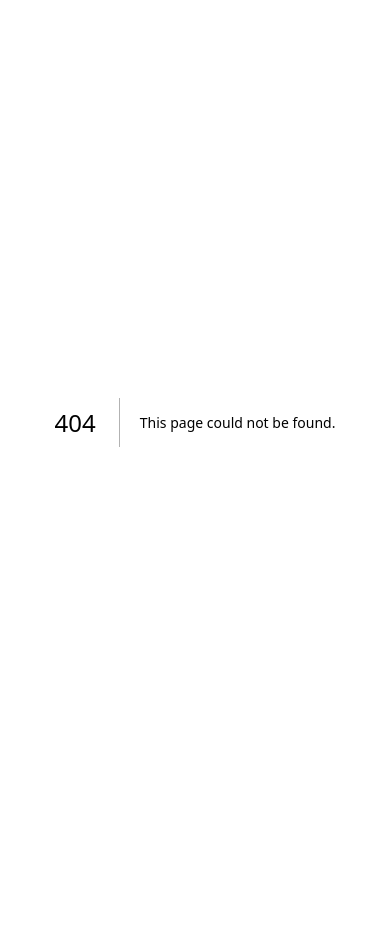
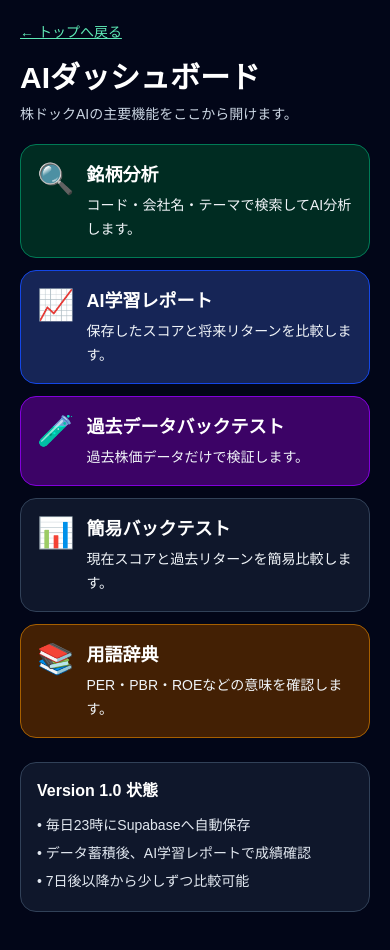
Before and after one commit to TOZEKI0518/stock-doc-ai, a Next.js app: page /dashboard in a window 390 px wide. Before the commit this address had no page. Before the commit the page ends 844 px from the top, so only its background shows below. Built offline with nearby package versions, Linux system fonts and the light colour scheme.

Commit message:
add mobile dashboard ui

```diff
--- /dev/null
+++ b/app/dashboard/page.tsx
@@ -0,0 +1,86 @@
+import Link from "next/link";
+
+const menuItems = [
+  {
+    href: "/",
+    icon: "🔍",
+    title: "銘柄分析",
+    description: "コード・会社名・テーマで検索してAI分析します。",
+    className: "border-emerald-700 bg-emerald-950",
+  },
+  {
+    href: "/learning",
+    icon: "📈",
+    title: "AI学習レポート",
+    description: "保存したスコアと将来リターンを比較します。",
+    className: "border-blue-700 bg-blue-950",
+  },
+  {
+    href: "/historical-backtest",
+    icon: "🧪",
+    title: "過去データバックテスト",
+    description: "過去株価データだけで検証します。",
+    className: "border-purple-700 bg-purple-950",
+  },
+  {
+    href: "/backtest",
+    icon: "📊",
+    title: "簡易バックテスト",
+    description: "現在スコアと過去リターンを簡易比較します。",
+    className: "border-slate-700 bg-slate-900",
+  },
+  {
+    href: "/glossary",
+    icon: "📚",
+    title: "用語辞典",
+    description: "PER・PBR・ROEなどの意味を確認します。",
+    className: "border-yellow-700 bg-yellow-950",
+  },
+];
+
+export default function DashboardPage() {
+  return (
+    <main className="min-h-screen bg-slate-950 text-white">
+      <div className="max-w-md mx-auto p-5 pb-10">
+        <div className="mb-5">
+          <Link href="/" className="text-sm text-emerald-300 underline">
+            ← トップへ戻る
+          </Link>
+          <h1 className="text-3xl font-bold mt-4">AIダッシュボード</h1>
+          <p className="text-sm text-slate-300 mt-2">
+            株ドックAIの主要機能をここから開けます。
+          </p>
+        </div>
+
+        <div className="space-y-3">
+          {menuItems.map((item) => (
+            <Link
+              key={item.href}
+              href={item.href}
+              className={`block rounded-2xl border p-4 ${item.className}`}
+            >
+              <div className="flex items-start gap-3">
+                <div className="text-3xl">{item.icon}</div>
+                <div>
+                  <div className="font-bold text-lg text-white">{item.title}</div>
+                  <div className="text-sm text-slate-100 mt-1 leading-6">
+                    {item.description}
+                  </div>
+                </div>
+              </div>
+            </Link>
+          ))}
+        </div>
+
+        <div className="mt-6 rounded-2xl border border-slate-700 bg-slate-900 p-4">
+          <h2 className="font-bold text-white mb-2">Version 1.0 状態</h2>
+          <ul className="text-sm text-slate-200 leading-7">
+            <li>• 毎日23時にSupabaseへ自動保存</li>
+            <li>• データ蓄積後、AI学習レポートで成績確認</li>
+            <li>• 7日後以降から少しずつ比較可能</li>
+          </ul>
+        </div>
+      </div>
+    </main>
+  );
+}
--- a/app/page.tsx
+++ b/app/page.tsx
@@ -47,6 +47,7 @@ type Recommendation = {
   name: string;
   score: number;
   themes: string[];
+  reasons?: string[];
 };
 
 type FutureStar = {
@@ -207,18 +208,50 @@ export default function Home() {
 
   return (
     <main className="min-h-screen bg-slate-950 text-white">
-      <div className="max-w-md mx-auto p-6">
+      <div className="max-w-md mx-auto p-5 pb-10">
+        <div className="mb-5">
+          <p className="text-xs font-bold text-emerald-300 mb-1">StockDoc AI Pro</p>
           <h1 className="text-3xl font-bold mb-2">株ドックAI</h1>
-        <p className="text-sm text-slate-300 mb-5">
-          銘柄検索、AI総評、リスク、今日の推奨銘柄をまとめて確認できます。
+          <p className="text-sm text-slate-300">
+            銘柄分析、推奨銘柄、テンバガー候補、AI学習レポートをスマホで確認できます。
           </p>
+        </div>
 
-        <div className="mb-4 flex flex-col gap-2">
-          <Link href="/glossary" className="text-emerald-300 underline">
-            📚 用語辞典を見る
+        <div className="grid grid-cols-2 gap-3 mb-5">
+          <Link
+            href="/learning"
+            className="rounded-2xl border border-emerald-700 bg-emerald-950 p-4"
+          >
+            <div className="text-2xl mb-1">📈</div>
+            <div className="font-bold text-white">AI学習</div>
+            <div className="text-xs text-emerald-100 mt-1">勝率・成績確認</div>
           </Link>
-          <Link href="/historical-backtest" className="text-purple-300 underline">
-            📈 過去データバックテストを見る
+
+          <Link
+            href="/historical-backtest"
+            className="rounded-2xl border border-purple-700 bg-purple-950 p-4"
+          >
+            <div className="text-2xl mb-1">🧪</div>
+            <div className="font-bold text-white">バックテスト</div>
+            <div className="text-xs text-purple-100 mt-1">過去データ検証</div>
+          </Link>
+
+          <Link
+            href="/dashboard"
+            className="rounded-2xl border border-blue-700 bg-blue-950 p-4"
+          >
+            <div className="text-2xl mb-1">📊</div>
+            <div className="font-bold text-white">ダッシュボード</div>
+            <div className="text-xs text-blue-100 mt-1">メニュー一覧</div>
+          </Link>
+
+          <Link
+            href="/glossary"
+            className="rounded-2xl border border-slate-700 bg-slate-900 p-4"
+          >
+            <div className="text-2xl mb-1">📚</div>
+            <div className="font-bold text-white">用語辞典</div>
+            <div className="text-xs text-slate-300 mt-1">指標の意味</div>
           </Link>
         </div>
 
@@ -227,19 +260,22 @@ export default function Home() {
             type="text"
             placeholder="コード・会社名・テーマで検索"
             value={query}
+            onFocus={() => {
+              if (query.trim()) setSuggestions(searchStocks(query));
+            }}
             onChange={(e) => {
               const value = e.target.value;
               setQuery(value);
-              setSuggestions(searchStocks(value));
+              setSuggestions(value.trim() ? searchStocks(value) : []);
 
-              if (/^[0-9A-Za-z]{4}$/.test(value.trim())) {
-                setTicker(value.trim().toUpperCase());
+              if (/^[0-9A-Za-z]{4}$/.test(value)) {
+                setTicker(value.toUpperCase());
               }
             }}
             className="border border-slate-600 bg-slate-900 text-white placeholder:text-slate-400 p-3 w-full rounded"
           />
 
-          {query && suggestions.length > 0 && (
+          {suggestions.length > 0 && (
             <div className="absolute z-10 w-full border border-slate-700 rounded mt-1 bg-slate-900 max-h-72 overflow-y-auto shadow-lg">
               {suggestions.map((stock) => (
                 <button
@@ -404,7 +440,9 @@ export default function Home() {
           )}
 
           {!recommendationsLoading && recommendations.length === 0 && !recommendationsError && (
-            <p className="text-sm text-slate-300">推奨銘柄が見つかりませんでした。</p>
+            <p className="text-sm text-slate-300">
+              本日はBuy以上の推奨銘柄が見つかりませんでした。
+            </p>
           )}
 
           <div className="space-y-3">
@@ -427,7 +465,7 @@ export default function Home() {
                     <div className="text-lg font-bold text-emerald-300">
                       {stock.score}点
                     </div>
-                    <div className="text-xs text-slate-300">AI候補</div>
+                    <div className="text-xs text-slate-300">Buy候補</div>
                   </div>
                 </div>
                 <div className="text-xs text-emerald-300 mt-2">
@@ -439,13 +477,11 @@ export default function Home() {
         </div>
 
         <div className="mt-8 p-4 border border-purple-700 bg-purple-950 rounded">
-          <div className="flex items-center justify-between gap-3 mb-3">
-            <div>
+          <div className="mb-3">
             <h2 className="font-bold text-lg text-white">テンバガー候補</h2>
             <p className="text-xs text-purple-100 mt-1">
               成長性・テーマ性・収益性から将来有望候補を抽出します。
             </p>
-            </div>
           </div>
 
           <button
```
Lines whose indentation alone changed are shown as unchanged.
